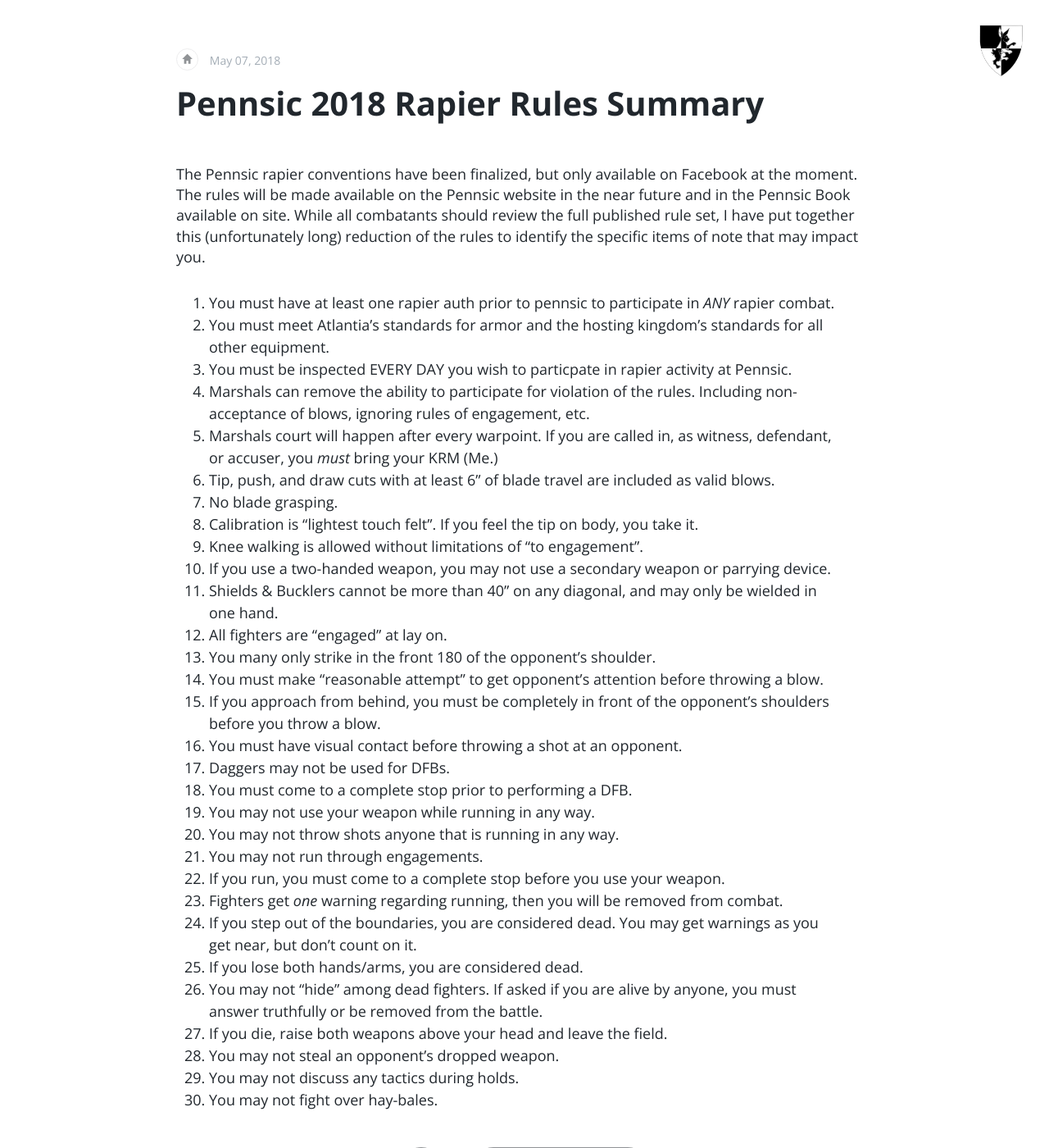
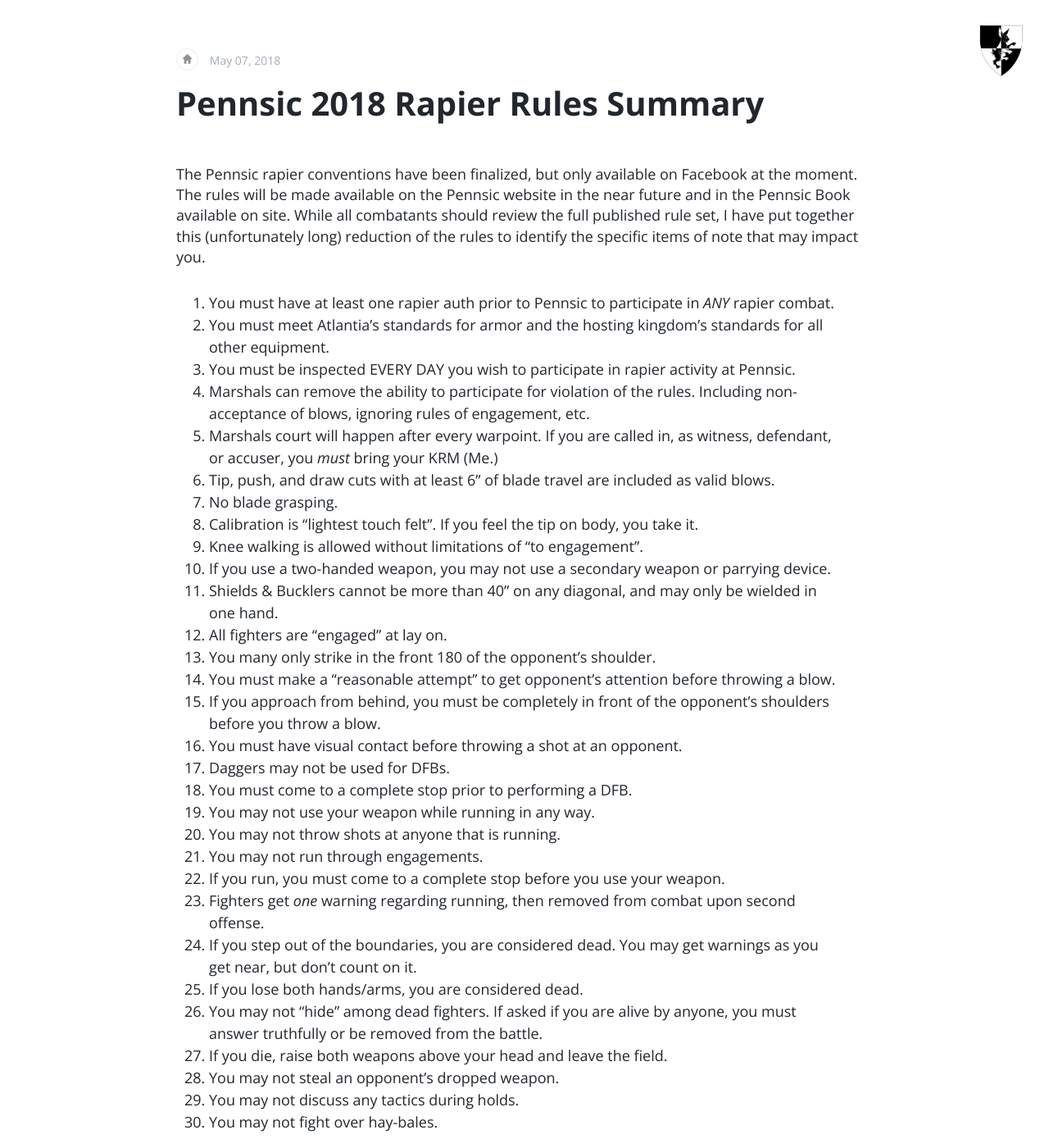
Before and after one commit to demoray/demoray.github.io, a Jekyll site: the page built from _posts/2018-05-07-pennsic-redux.md, in a window 1280 px wide and 1400 px high. Shown: the whole window at 82% size. Built offline with Jekyll 4.4.1, drawn with Linux system fonts in a browser that asks for light colours; comment, search, counter and statistics services are not loaded.

Commit message:
spelling

```diff
--- a/_posts/2018-05-07-pennsic-redux.md
+++ b/_posts/2018-05-07-pennsic-redux.md
@@ -5,9 +5,9 @@
 
 The Pennsic rapier conventions have been finalized, but only available on Facebook at the moment.  The rules will be made available on the Pennsic website in the near future and in the Pennsic Book available on site.  While all combatants should review the full published rule set, I have put together this (unfortunately long) reduction of the rules to identify the specific items of note that may impact you.
 
-1. You must have at least one rapier auth prior to pennsic to participate in *ANY* rapier combat.
+1. You must have at least one rapier auth prior to Pennsic to participate in *ANY* rapier combat.
 2. You must meet Atlantia's standards for armor and the hosting kingdom's standards for all other equipment.
-3. You must be inspected EVERY DAY you wish to particpate in rapier activity at Pennsic.
+3. You must be inspected EVERY DAY you wish to participate in rapier activity at Pennsic.
 4. Marshals can remove the ability to participate for violation of the rules.  Including non-acceptance of blows, ignoring rules of engagement, etc.
 5. Marshals court will happen after every warpoint.  If you are called in, as witness, defendant, or accuser, you *must* bring your KRM (Me.)
 6. Tip, push, and draw cuts with at least 6" of blade travel are included as valid blows.
@@ -18,16 +18,16 @@
 11. Shields & Bucklers cannot be more than 40" on any diagonal, and may only be wielded in one hand.
 12. All fighters are "engaged" at lay on.
 13. You many only strike in the front 180 of the opponent's shoulder.
-14.  You must make "reasonable attempt" to get opponent's attention before throwing a blow.
+14.  You must make a "reasonable attempt" to get opponent's attention before throwing a blow.
 15. If you approach from behind, you must be completely in front of the opponent's shoulders before you throw a blow.
 16. You must have visual contact before throwing a shot at an opponent.
 17. Daggers may not be used for DFBs.
 18. You must come to a complete stop prior to performing a DFB.
 19. You may not use your weapon while running in any way.
-20. You may not throw shots anyone that is running in any way.
+20. You may not throw shots at anyone that is running.
 21. You may not run through engagements.
 22. If you run, you must come to a complete stop before you use your weapon.
-23. Fighters get *one* warning regarding running, then you will be removed from combat.
+23. Fighters get *one* warning regarding running, then removed from combat upon second offense.
 24. If you step out of the boundaries, you are considered dead.  You may get warnings as you get near, but don't count on it.
 25. If you lose both hands/arms, you are considered dead.
 26. You may not "hide" among dead fighters.  If asked if you are alive by anyone, you must answer truthfully or be removed from the battle.
```
